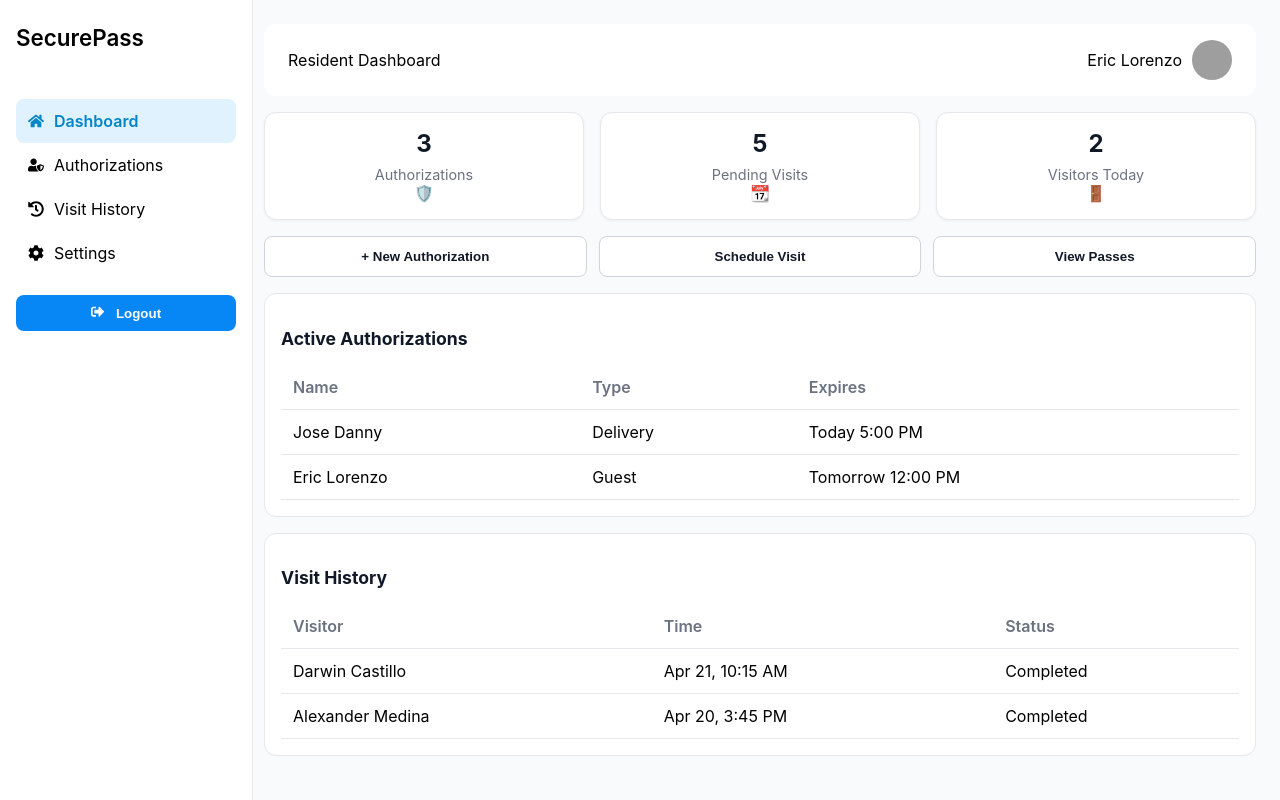
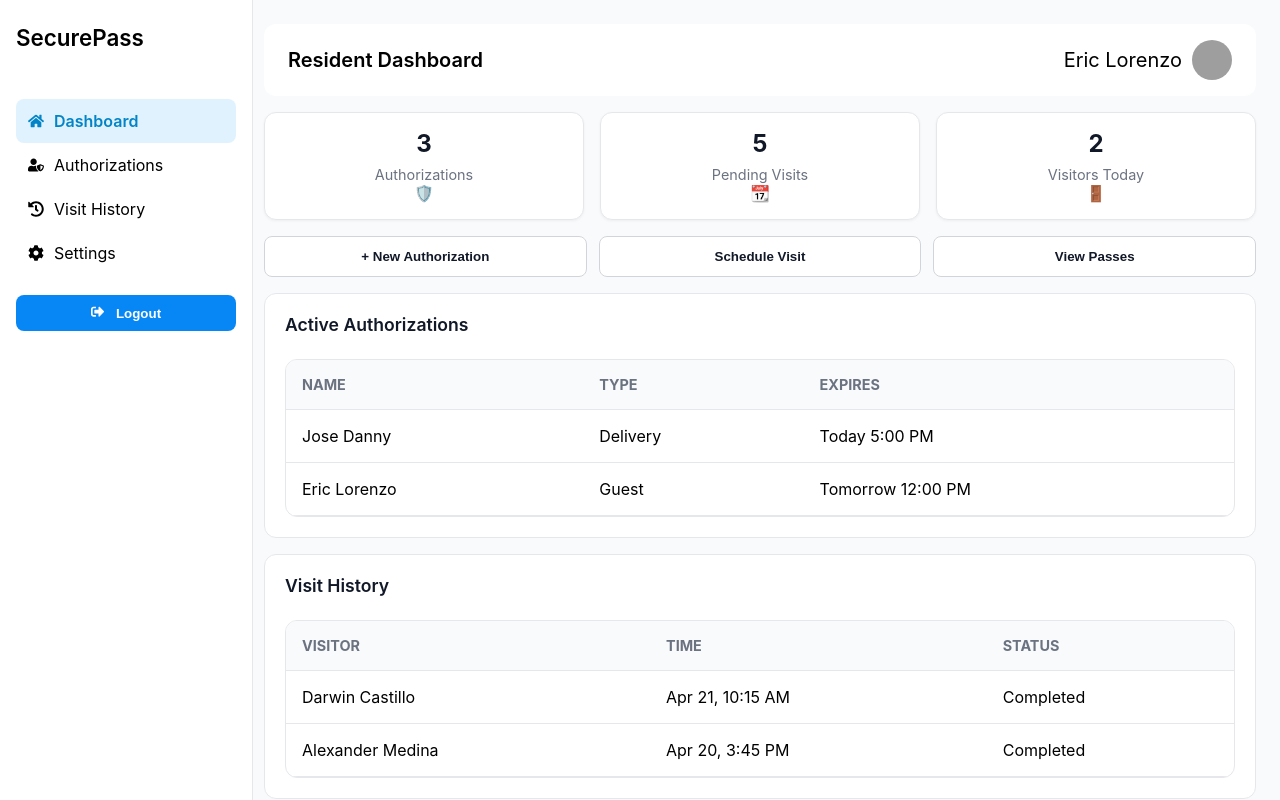
Before and after one commit to ericlo31/frontend, a React (Create React App) app: page /dashboard in a window 1280 px wide. Built offline with nearby package versions, Linux system fonts and the light colour scheme; grey boxes are pictures that could not be loaded.

Commit message:
Mejora de las tablas

```diff
--- a/src/components/residente/residente.module.css
+++ b/src/components/residente/residente.module.css
@@ -115,12 +115,15 @@
   padding: 16px 24px;
   border-radius: 12px;
   margin-bottom: 1rem;
+  font-size: 20px;
+  font-weight: 600;
   display: flex;
   justify-content: space-between;
   align-items: center;
 }
 
 .userProfile {
+  font-weight: 400;
   display: flex;
   align-items: center;
   gap: 10px;
@@ -184,33 +187,48 @@
 
 .section {
   background: white;
-  padding: 16px;
+  padding: 1px 20px 20px 20px;
   border-radius: 12px;
   margin-bottom: 1rem;
   border: 1px solid #e5e7eb;
 }
 
 .section h3 {
-  margin-bottom: 1rem;
+  margin-top: 1.2rem;
+  margin-bottom: 1.5rem;
   font-size: 1.1rem;
+  font-weight: 600;
   color: #111827;
 }
 
 .table {
   width: 100%;
-  border-collapse: collapse;
+  border-collapse: separate;
+  border-spacing: 0;
+  border: 1px solid #e5e7eb;
+  border-radius: 12px;
+  overflow: hidden;
 }
 
 .table th, .table td {
-  padding: 12px;
+  padding: 16px;
   text-align: left;
   border-bottom: 1px solid #e5e7eb;
 }
 
 .table th {
-  font-weight: 600;
+  background-color: #f9fafb;
+  font-weight: 700;
+  font-size: 0.9rem;
   color: #6b7280;
+  text-transform: uppercase;
 }
+
+.table tr:hover td {
+  background-color: #f1f5f9;
+  transition: background-color 0.2s;
+}
+
 
 @media (max-width: 768px) {
   .dashboardContainer {
```
